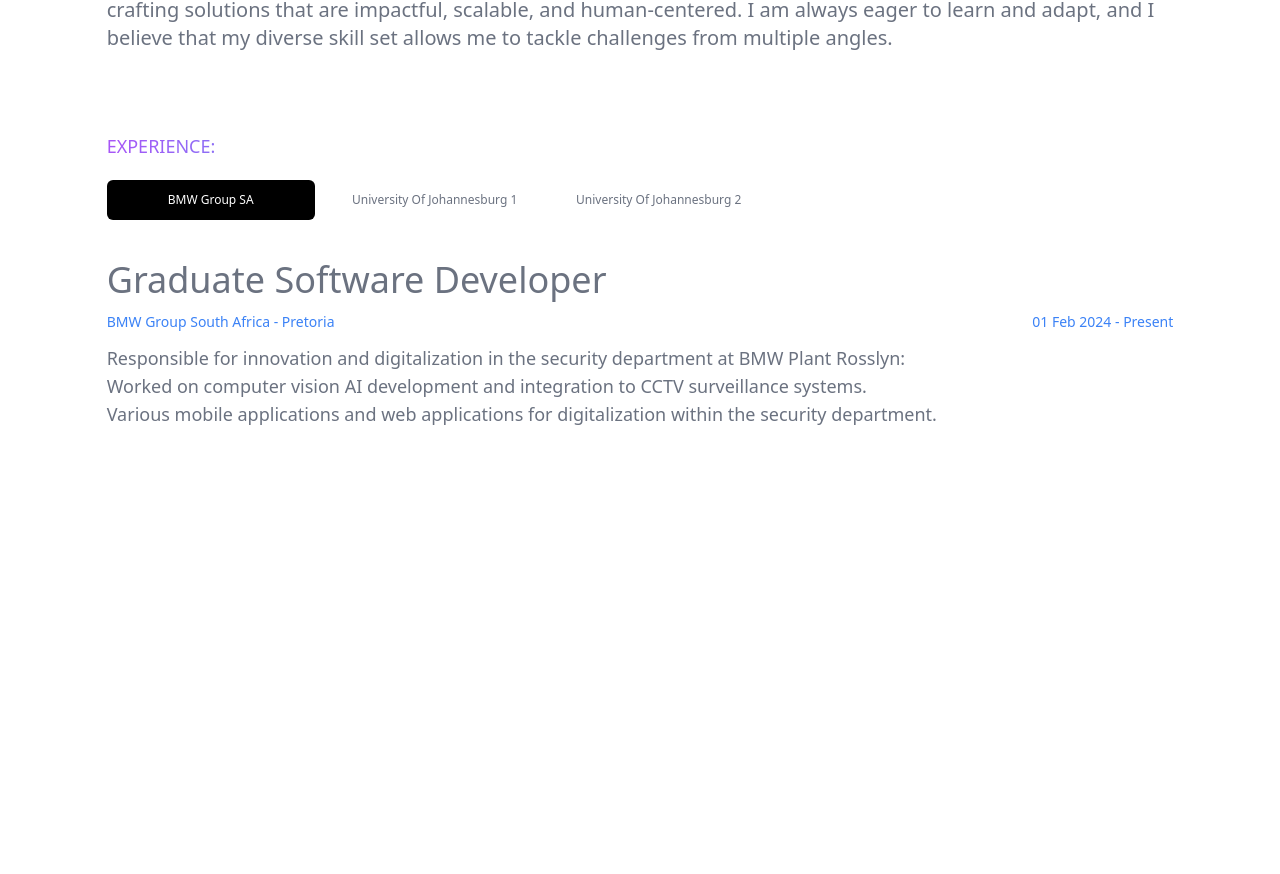
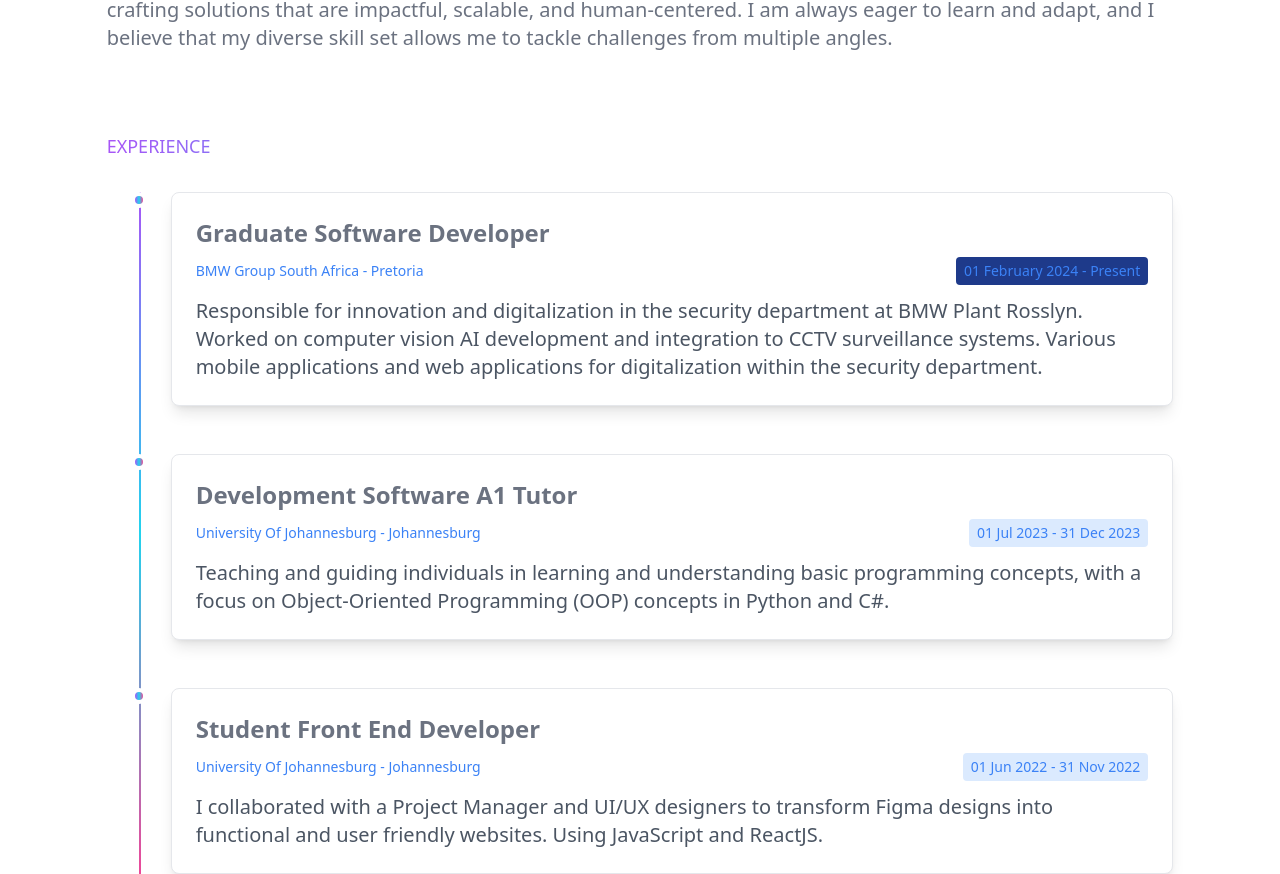
Before and after one commit to SKaraboM/skarabom.github.io, a React (Create React App) app: page / in a window 1280 px wide. Shown: the part 488-1362 px from the top of the page. Before the commit the page ends 1124 px from the top, so only its background shows below. Built offline with nearby package versions, Linux system fonts and the light colour scheme.

Commit message:
Refactor Main component to enhance experience section layout and styling for improved readability and user engagement

```diff
--- a/src/Components/Main.js
+++ b/src/Components/Main.js
@@ -58,101 +58,140 @@
                 </div>
 
                 <div className="hidden md:flex md:flex-col">
-                    <h4 class="bg-gradient-to-r from-purple-500 via-cyan-400 to-pink-500 inline-block text-transparent bg-clip-text mb-5">EXPERIENCE: </h4>
-                    <div class="mb-10 items-start">
-                        <ul className="flex-row md:flex md:static md:flex-row hidden ">
-                            <li onClick={() => {setActiveCompany(0)}} className={`w-52 text-xs text-center md:mr-2 px-4 py-3 rounded-md cursor-pointer transition-all duration-200 ${
-                                activeCompany === 0
-                                    ? 'bg-black dark:bg-white text-white dark:text-black border-transparent'
-                                    : 'border-gray-500 dark:border-white hover:bg-white hover:text-black'
-                            }`}>BMW Group SA</li>
-                            <li onClick={() => {setActiveCompany(1)}} className={`w-52 text-xs text-center md:mx-2 px-4 py-3 rounded-md cursor-pointer transition-all duration-200 ${
-                                activeCompany === 1
-                                    ? 'bg-black dark:bg-white text-white dark:text-black border-transparent'
-                                    : 'border-gray-500 dark:border-white hover:bg-white hover:text-black'
-                            }`}>University Of Johannesburg 1</li>
-                            <li onClick={() => {setActiveCompany(2)}} className={`w-52 text-xs text-center md:mx-2 px-4 py-3 rounded-md cursor-pointer transition-all duration-200 ${
-                                activeCompany === 2
-                                    ? 'bg-black dark:bg-white text-white dark:text-black border-transparent'
-                                    : 'border-gray-500 dark:border-white hover:bg-white hover:text-black'
-                            }`}>University Of Johannesburg 2</li>
-                        </ul>
+                    <h4 class="bg-gradient-to-r from-purple-500 via-cyan-400 to-pink-500 inline-block text-transparent bg-clip-text mb-8">EXPERIENCE</h4>
+                    {/* Timeline container */}
+                    <div class="relative">
+                        {/* Vertical line */}
+                        <div class="absolute left-8 top-0 bottom-0 w-0.5 bg-gradient-to-b from-purple-500 via-cyan-400 to-pink-500"></div>
+
+                        {/* Timeline items */}
+                        <div class="space-y-12">
+                            {/* BMW Group SA */}
+                            <div class="relative flex items-start">
+                                {/* Timeline dot */}
+                                <div class="absolute left-6 w-4 h-4 bg-gradient-to-r from-purple-500 via-cyan-400 to-pink-500 rounded-full border-4 border-white dark:border-black"></div>
+
+                                {/* Content */}
+                                <div class="ml-16">
+                                    <div class="bg-white dark:bg-gray-900 p-6 rounded-lg shadow-lg border border-gray-200 dark:border-gray-700">
+                                        <p class="text-2xl font-bold mb-2">Graduate Software Developer</p>
+                                        <div class="flex justify-between items-center text-sm text-blue-500 mb-3">
+                                            <p>BMW Group South Africa - Pretoria</p>
+                                            <p class="bg-blue-900 dark:bg-blue-100 px-2 py-1 rounded">01 February 2024 - Present</p>
                                         </div>
-                    {activeCompany === 0 ? (
-                        <div class="mb-52">
-                            <p class="text-4xl mb-3">Graduate Software Developer</p>
-                            <span class="flex justify-between text-sm text-blue-500 mb-3">
-                                <p>BMW Group South Africa - Pretoria</p>
-                                <p>01 Feb 2024 - Present</p>
-                            </span>
-                            <p>
-                                Responsible for innovation and digitalization in the security department at BMW Plant Rosslyn:<br/>
-                                Worked on computer vision AI development and integration to
-                                CCTV surveillance systems.<br/>
+                                        <p class="text-gray-600 dark:text-gray-300 text-xl">
+                                            Responsible for innovation and digitalization in the security department at BMW Plant Rosslyn.
+                                            Worked on computer vision AI development and integration to CCTV surveillance systems.
                                             Various mobile applications and web applications for digitalization within the security department.
                                         </p>
                                     </div>
-                        ) : activeCompany === 1 ?
-                        (
-                            <div class="mb-52">
-                                <p class="text-4xl mb-3">Development Software A1 Tutor</p>
-                                <span class="flex justify-between  text-sm text-blue-500 mb-3">
+                                </div>
+                            </div>
+
+                            {/* University Of Johannesburg 1 */}
+                            <div class="relative flex items-start">
+                                {/* Timeline dot */}
+                                <div class="absolute left-6 w-4 h-4 bg-gradient-to-r from-purple-500 via-cyan-400 to-pink-500 rounded-full border-4 border-white dark:border-black"></div>
+
+                                {/* Content */}
+                                <div class="ml-16">
+                                    <div class="bg-white dark:bg-gray-900 p-6 rounded-lg shadow-lg border border-gray-200 dark:border-gray-700">
+                                        <p class="text-2xl font-bold mb-2">Development Software A1 Tutor</p>
+                                        <div class="flex justify-between items-center text-sm text-blue-500 mb-3">
                                             <p>University Of Johannesburg - Johannesburg</p>
-                                    <p>01 Jul 2023 - 31 Dec 2023</p>
-                                </span>
-                                <p>Teaching and guiding individuals in learning and understanding basic programming concepts, with a
-                                    focus on Object-Oriented Programming (OOP) concepts in Python and
-                                    C#.
+                                            <p class="bg-blue-100 dark:bg-blue-900 px-2 py-1 rounded">01 Jul 2023 - 31 Dec 2023</p>
+                                        </div>
+                                        <p class="text-gray-600 dark:text-gray-300 text-xl">
+                                            Teaching and guiding individuals in learning and understanding basic programming concepts, with a
+                                            focus on Object-Oriented Programming (OOP) concepts in Python and C#.
                                         </p>
                                     </div>
-                        ) : (
-                            <div class="mb-52">
-                                <p class="text-4xl mb-3">Student Front End Developer</p>
-                                <span class="flex justify-between  text-sm text-blue-500 mb-3">
+                                </div>
+                            </div>
+
+                            {/* University Of Johannesburg 2 */}
+                            <div class="relative flex items-start">
+                                {/* Timeline dot */}
+                                <div class="absolute left-6 w-4 h-4 bg-gradient-to-r from-purple-500 via-cyan-400 to-pink-500 rounded-full border-4 border-white dark:border-black"></div>
+
+                                {/* Content */}
+                                <div class="ml-16">
+                                    <div class="bg-white dark:bg-gray-900 p-6 rounded-lg shadow-lg border border-gray-200 dark:border-gray-700">
+                                        <p class="text-2xl font-bold mb-2">Student Front End Developer</p>
+                                        <div class="flex justify-between items-center text-sm text-blue-500 mb-3">
                                             <p>University Of Johannesburg - Johannesburg</p>
-                                    <p>01 Jun 2022 - 31 Nov 2022</p>
-                                </span>
-                                <p>
+                                            <p class="bg-blue-100 dark:bg-blue-900 px-2 py-1 rounded">01 Jun 2022 - 31 Nov 2022</p>
+                                        </div>
+                                        <p class="text-gray-600 dark:text-gray-300 text-xl">
                                             I collaborated with a Project Manager and UI/UX designers to transform Figma designs into
                                             functional and user friendly websites. Using JavaScript and ReactJS.
                                         </p>
                                     </div>
-                        )
-                    }
+                                </div>
+                            </div>
+                        </div>
+                    </div>
+                </div>
 
-                </div>
+                {/* Mobile timeline */}
                 <div class="md:hidden flex flex-col">
-                    <h4 class="text-md bg-gradient-to-r from-purple-500 via-cyan-400 to-pink-500 inline-block text-transparent bg-clip-text mb-5">Experience</h4>
-                     <div class="mb-10 border-r border-b rounded-xl border-gray-300 dark:border-gray-700 p-5">
-                        <p class="text-2xl mb-3">Graduate Software Developer</p>
+                    <h4 class="text-lg bg-gradient-to-r from-purple-500 via-cyan-400 to-pink-500 inline-block text-transparent bg-clip-text mb-6">Experience</h4>
+
+                    {/* Mobile timeline container */}
+                    <div class="relative">
+                        {/* Vertical line */}
+                        <div class="absolute left-4 top-0 bottom-0 w-0.5 bg-gradient-to-b from-purple-500 via-cyan-400 to-pink-500"></div>
+
+                        {/* Timeline items */}
+                        <div class="space-y-8">
+                            {/* BMW Group SA */}
+                            <div class="relative flex items-start">
+                                <div class="absolute left-2.5 w-3 h-3 bg-gradient-to-r from-purple-500 via-cyan-400 to-pink-500 rounded-full border-2 border-white dark:border-black"></div>
+                                <div class="ml-10">
+                                    <div class="bg-white dark:bg-gray-900 p-4 rounded-lg shadow border border-gray-200 dark:border-gray-700">
+                                        <p class="text-lg font-bold mb-2">Graduate Software Developer</p>
                                         <p class="text-xs text-blue-500">BMW Group South Africa - Pretoria</p>
-                        <p class="text-xs mb-3">01 Feb 2024 - Present</p>
-                        <p class="text-xs mb-3">
-                            Responsible for innovation and digitalization in the security department at BMW Plant Rosslyn:<br/>
-                            Worked on computer vision AI development and integration to
-                            CCTV surveillance systems.<br/>
+                                        <p class="text-xs mb-2 bg-blue-100 dark:bg-blue-900 inline-block px-2 py-1 rounded">01 Feb 2024 - Present</p>
+                                        <p class="text-xs text-gray-600 dark:text-gray-300">
+                                            Responsible for innovation and digitalization in the security department at BMW Plant Rosslyn.
+                                            Worked on computer vision AI development and integration to CCTV surveillance systems.
                                             Various mobile applications and web applications for digitalization within the security department.
                                         </p>
                                     </div>
-                    <div class="mb-10 border-r border-b rounded-xl border-gray-300 dark:border-gray-700 p-5">
-                        <p class="text-2xl mb-3">Development Software A1 Tutor</p>
+                                </div>
+                            </div>
+
+                            {/* University positions */}
+                            <div class="relative flex items-start">
+                                <div class="absolute left-2.5 w-3 h-3 bg-gradient-to-r from-purple-500 via-cyan-400 to-pink-500 rounded-full border-2 border-white dark:border-black"></div>
+                                <div class="ml-10">
+                                    <div class="bg-white dark:bg-gray-900 p-4 rounded-lg shadow border border-gray-200 dark:border-gray-700">
+                                        <p class="text-lg font-bold mb-2">Development Software A1 Tutor</p>
                                         <p class="text-xs text-blue-500">University Of Johannesburg - Johannesburg</p>
-                        <p class="text-xs mb-3">01 Jul 2023 - 31 Dec 2023</p>
-                        <p class="text-xs mb-3">
+                                        <p class="text-xs mb-2 bg-blue-100 dark:bg-blue-900 inline-block px-2 py-1 rounded">01 Jul 2023 - 31 Dec 2023</p>
+                                        <p class="text-xs text-gray-600 dark:text-gray-300">
                                             Teaching and guiding individuals in learning and understanding basic programming concepts, with a
-                            focus on Object-Oriented Programming (OOP) concepts in Python and
-                            C#.
+                                            focus on Object-Oriented Programming (OOP) concepts in Python and C#.
                                         </p>
                                     </div>
-                    <div class="mb-10 border-r border-b rounded-xl border-gray-300 dark:border-gray-700 p-5">
-                        <p class="text-2xl mb-3">Student Front End Developer</p>
+                                </div>
+                            </div>
+
+                            <div class="relative flex items-start">
+                                <div class="absolute left-2.5 w-3 h-3 bg-gradient-to-r from-purple-500 via-cyan-400 to-pink-500 rounded-full border-2 border-white dark:border-black"></div>
+                                <div class="ml-10">
+                                    <div class="bg-white dark:bg-gray-900 p-4 rounded-lg shadow border border-gray-200 dark:border-gray-700">
+                                        <p class="text-lg font-bold mb-2">Student Front End Developer</p>
                                         <p class="text-xs text-blue-500">University Of Johannesburg - Johannesburg</p>
-                        <p class="text-xs mb-3">01 Jun 2022 - 31 Nov 2022</p>
-                        <p class="text-xs mb-3">
-                            Teaching and guiding individuals in learning and understanding basic programming concepts, with a
-                            focus on Object-Oriented Programming (OOP) concepts in Python and
-                            C#.
+                                        <p class="text-xs mb-2 bg-blue-100 dark:bg-blue-900 inline-block px-2 py-1 rounded">01 Jun 2022 - 31 Nov 2022</p>
+                                        <p class="text-xs text-gray-600 dark:text-gray-300">
+                                            I collaborated with a Project Manager and UI/UX designers to transform Figma designs into
+                                            functional and user friendly websites. Using JavaScript and ReactJS.
                                         </p>
+                                    </div>
+                                </div>
+                            </div>
+                        </div>
                     </div>
                 </div>
             </div>
```
Lines whose indentation alone changed are shown as unchanged.
